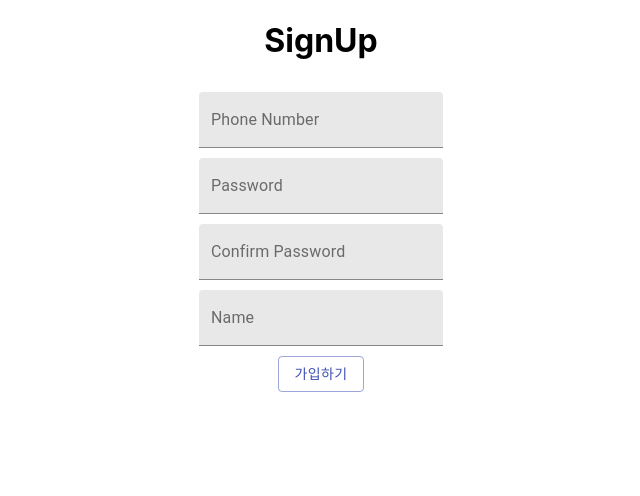
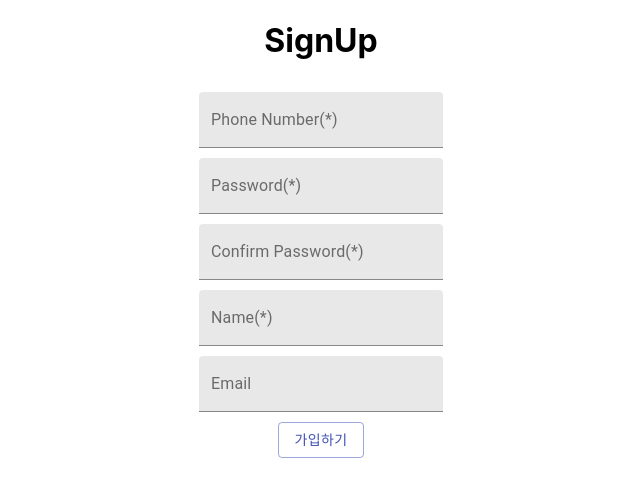
Before and after one commit to devgraphy/airsm-member-front, a React (Create React App) app: page /signup in a window 1280 px wide. Shown: the top 496 px of the page, without its empty margins (319-959 px from the left). Built offline with nearby package versions, Linux system fonts and the light colour scheme.

Commit message:
fix #2, #3-Update signup

```diff
--- a/src/Signup.js
+++ b/src/Signup.js
@@ -8,20 +8,32 @@ function Signup(props) {
     const [phone, setPhone] = useState();
     const [password, setPw] = useState();
     const [password2, setPw2] = useState();
+    const [email, setEmail] = useState();
     const [name, setName] = useState();
 
     function registerUser(e){
         e.preventDefault();
+        if(phone.length > 7 & name.length > 0 & password.length > 3 * password.length > 3){
+            if(password === password2){
                 axios.post('http://localhost:8000/membership/users/signup/',
                                 {
                                     phone,
                                     name,
+                                    email,
                                     password
                                 })
                 .then(res=>{
                     props.history.push('/');
                 });
                 // history.push('/');
+            }
+            else    alert("비밀번호가 일치하지 않습니다.");
+
+        }
+        else{
+            alert("입력이 너무 짧습니다.");
+        }
+
 
     }
     return (
@@ -29,27 +41,38 @@ function Signup(props) {
             <h1>SignUp</h1>
             <form className="form" noValidate autoComplete="off" >
                 <div className="input">
-                    <TextField label="Phone Number"
+                    <TextField label="Phone Number(*)"
                                variant="filled"
+                               minlength="8"
                                onChange={(e)=>setPhone(e.target.value)}/>
                 </div>    {/* 추후 휴대폰 개인 인증 구현 필요 */}
                 <div className="input">
-                    <TextField label="Password"
+                    <TextField label="Password(*)"
                                variant="filled"
                                type="password"
+                               minlength="4"
+                               placeholder="4자 이상 입력"
                                onChange={(e)=>setPw(e.target.value)}/>
                 </div>
                 <div className="input">
-                    <TextField label="Confirm Password"
+                    <TextField label="Confirm Password(*)"
                                variant="filled"
                                type="password"
+                               minlength="4"
+                               placeholder="4자 이상 입력"
                                onChange={(e)=>setPw2(e.target.value)}/>
                 </div>{/* 위 패스워드와 일치하는지 유효성 검사*/}
                 <div className="input">
-                    <TextField label="Name"
+                    <TextField label="Name(*)"
                                variant="filled"
+                               minlength="1"
                                onChange={(e)=>setName(e.target.value)}/>
                 </div>            {/* 한글 이름에 대한 유효성 검사 */}
+                <div className="input">
+                    <TextField label="Email"
+                               variant="filled"
+                               onChange={(e)=>setEmail(e.target.value)}/>
+                </div>
             </form>
             <div>
                 <Button className="input"
```
Lines whose indentation alone changed are shown as unchanged.
